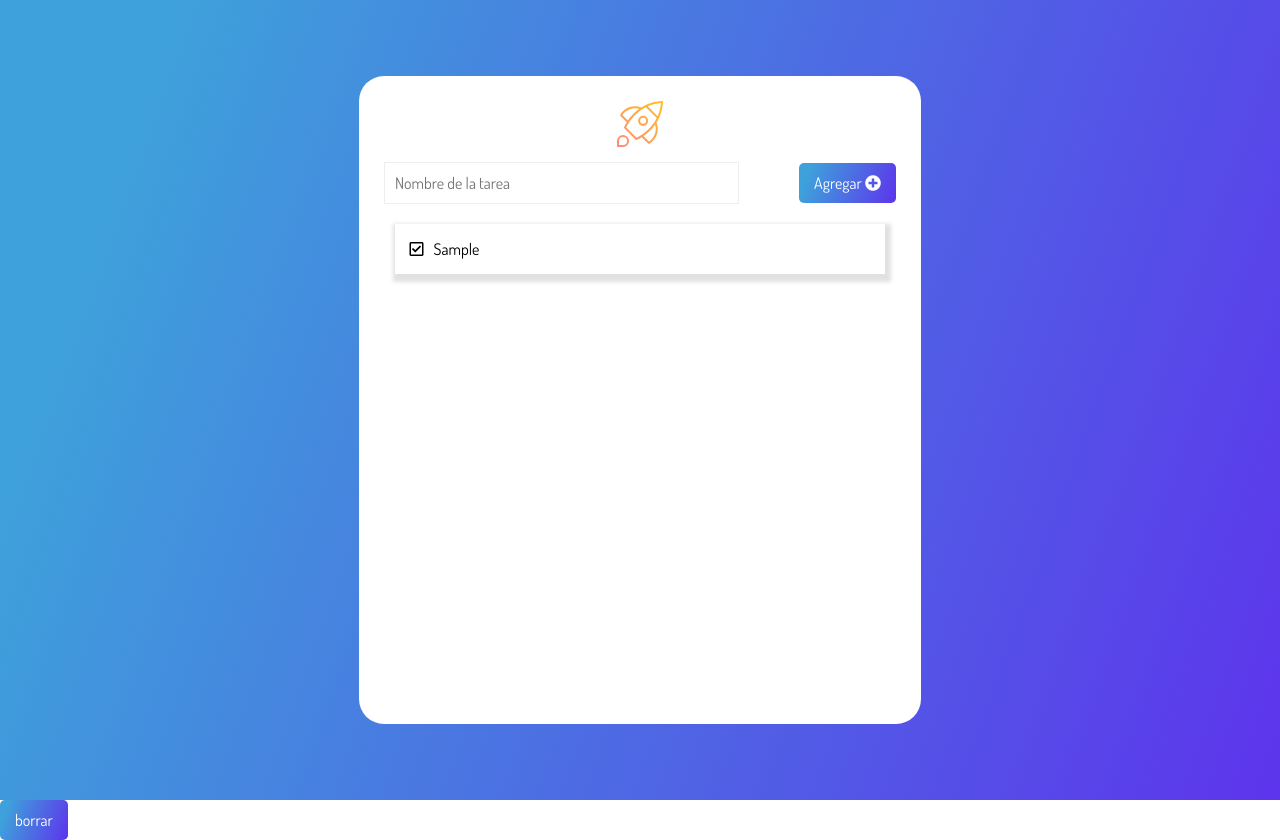
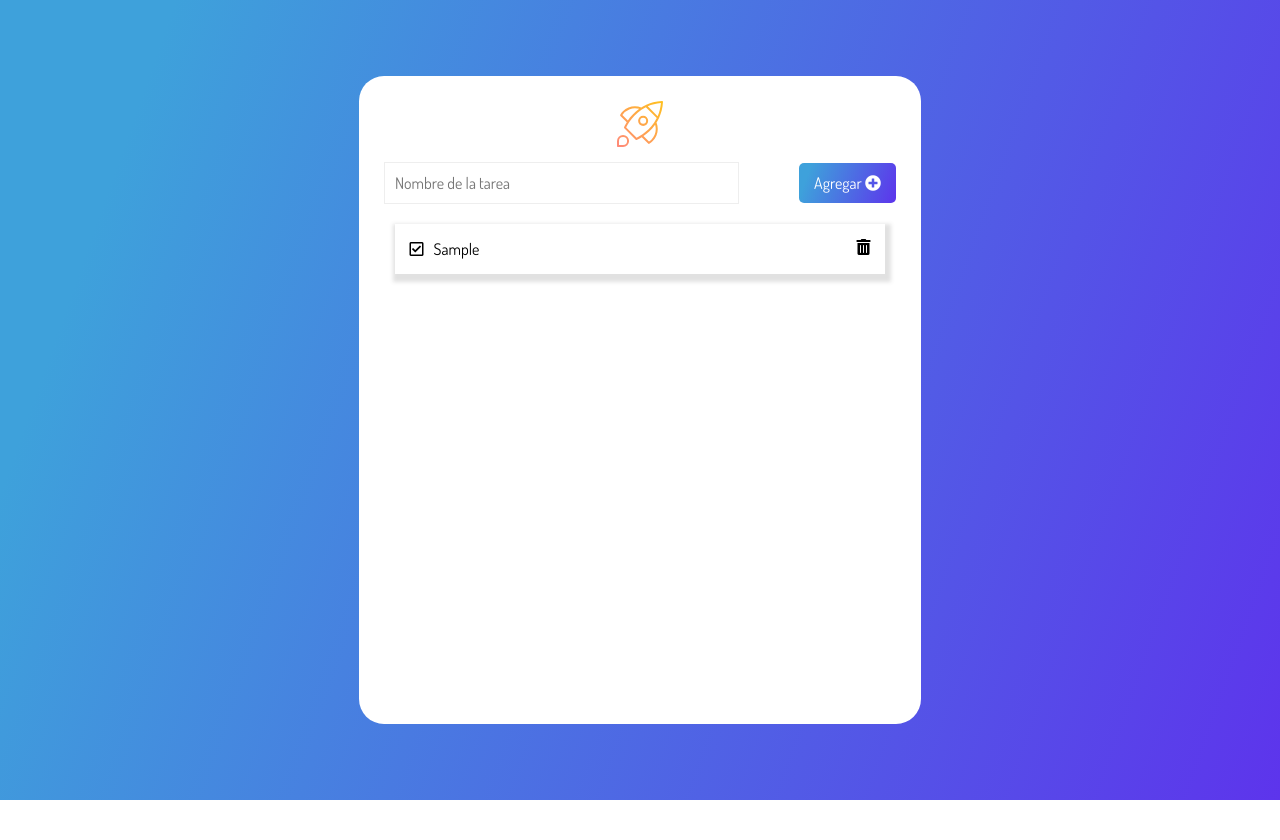
Before and after one commit to EgZero/TodoApp, a plain HTML site: page TODO App/index.html in a window 1280 px wide. Both pictures are taken after typing "Sample" into the empty fields and a click on the button "Agregar". After the commit the page ends 800 px from the top, so only its background shows below. Drawn offline with Linux system fonts and the light colour scheme.

Commit message:
Clase 05 Terminada

```diff
--- a/TODO App/assets/JS/Index.js
+++ b/TODO App/assets/JS/Index.js
@@ -2,36 +2,32 @@
 
 const createBtn = document.querySelector("[data-createBtn]");
 const createInput = document.querySelector("[data-createInput]");
-const taskCard = document.querySelector("[data-taskContainer]");
+const cardList = document.querySelector("[data-cardList]");
 
 const createTask = (event) => {
     event.preventDefault();
 
     const textTask = createInput.value;
-    const cardList = document.querySelector("[data-cardList]")
     const cardItem = document.createElement("li");
-    cardItem.classList.add("card")
+    cardItem.classList.add("card");
 
     const cardContent= document.createElement("div");
-    cardContent.appendChild(checkoutTask());
+    cardContent.appendChild(checkoutIcon());
 
     const cardTitle = document.createElement("span");
     cardTitle.classList.add("task");
-    cardTitle.innerHTML = textTask;
+    cardTitle.textContent = textTask;
     cardContent.appendChild(cardTitle);
     cardItem.appendChild(cardContent);
 
     createInput.value = "";
-    const cardTextContent = `
-                    <i class="fas fa-trash-alt trashIcon icon"></i>`;
-    cardItem.appendChild(cardContent);
-
+    cardItem.appendChild(removeIcon());
     cardList.appendChild(cardItem);
 }
 
 createBtn.addEventListener("click", createTask);
 
-const checkoutTask = ()=>{
+const checkoutIcon = ()=>{
     const i = document.createElement("i");
     i.classList.add("far" , "fa-check-square" , "icon")
     i.addEventListener("click" , checkTask)
@@ -44,4 +40,16 @@ const checkTask = (event)=>{
             element.classList.toggle("fas")
             element.classList.toggle("completeIcon")
 }
+
+const removeIcon = () =>{
+    const i = document.createElement("i");
+    i.classList.add("fas" , "fa-trash-alt" , "trashIcon" , "icon")
+    i.addEventListener("click" , removeTask)
+    return i
+}
+
+const removeTask = (event) =>{
+    const element = event.target.parentElement
+    cardList.removeChild(element)
+}
 })()
--- a/TODO App/index.html
+++ b/TODO App/index.html
@@ -37,10 +37,10 @@
           </form>
         </div>
         <ul class="cardsList"  data-cardList >
+          </li>
         </ul>
       </div>
     </main>
-    <button class="btnCreate" onclick="console.clear()">borrar</button>
     <script src="assets/JS/Index.js"></script>
   </body>
 </html>
```
